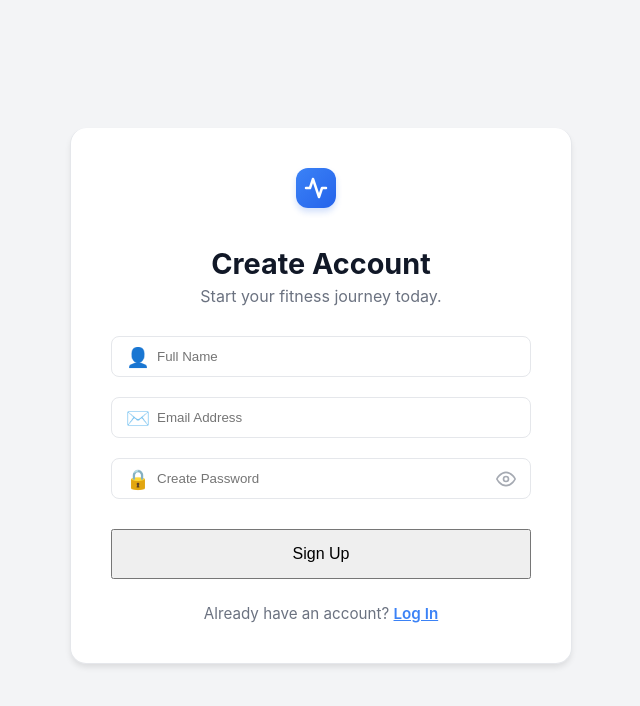
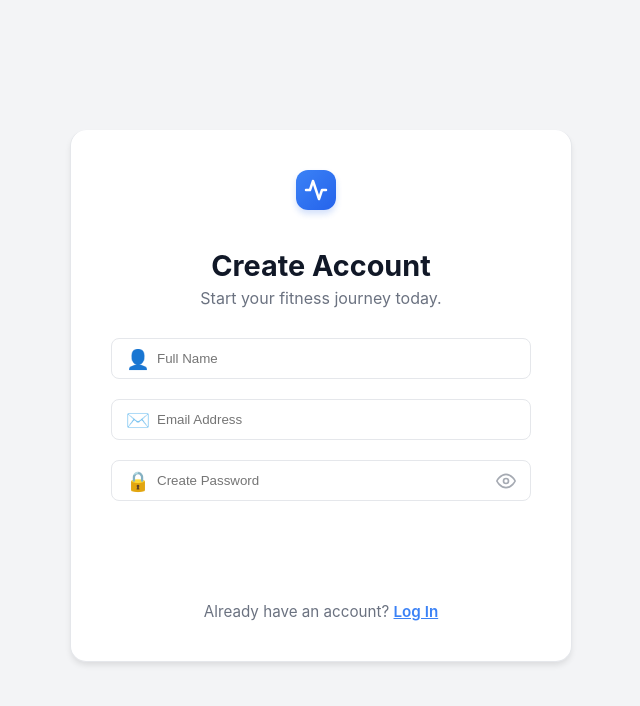
Before and after one commit to kshitijarenuke-cell/WorkoutPlanner, a React app in the folder frontend/: page /signup in a window 1280 px wide. Shown: the top 706 px of the page, without its empty margins (319-959 px from the left). Built offline with nearby package versions, Linux system fonts and the light colour scheme; the HTML template or start-up script is replaced by a standard one.

Commit message:
Fix: schedule error

```diff
--- a/frontend/src/pages/Login.jsx
+++ b/frontend/src/pages/Login.jsx
@@ -21,7 +21,6 @@ const Login = () => {
     e.preventDefault();
     setLoading(true);
     try {
-      // Assuming 'login' function in AuthContext already uses VITE_API_URL internally
       const userData = await login(email, password);
       await checkOnboarding(userData);
     } catch (err) {
@@ -35,8 +34,6 @@ const Login = () => {
   const handleGoogleSuccess = async (credentialResponse) => {
     setLoading(true);
     try {
-      // ✅ FIX: Added `${import.meta.env.VITE_API_URL}` to direct traffic to the Backend
-      // This prevents the 404 error by pointing to https://workoutplanner-backend.onrender.com
       const res = await axios.post(`${import.meta.env.VITE_API_URL}/api/users/google-login`, {
         token: credentialResponse.credential,
       });
@@ -44,7 +41,6 @@ const Login = () => {
       const userData = res.data;
       localStorage.setItem("user", JSON.stringify(userData));
 
-      // Update AuthContext so the app immediately knows the user
       if (typeof setUser === "function") setUser(userData);
 
       await checkOnboarding(userData);
@@ -58,7 +54,6 @@ const Login = () => {
   };
 
   const checkOnboarding = async (user) => {
-    // Only route to onboarding for newly created accounts
     if (user?.isNewUser) {
       navigate("/onboarding");
     } else {
@@ -108,7 +103,6 @@ const Login = () => {
             />
           </div>
 
-          {/* PASSWORD INPUT WITH PROFESSIONAL ICONS */}
           <div className="input-group">
             <span className="input-icon">🔒</span>
             <input
@@ -135,13 +129,11 @@ const Login = () => {
               }}
             >
               {showPassword ? (
-                // EYE OFF ICON (Hidden)
                 <svg xmlns="http://www.w3.org/2000/svg" width="20" height="20" viewBox="0 0 24 24" fill="none" stroke="currentColor" strokeWidth="2" strokeLinecap="round" strokeLinejoin="round">
                   <path d="M17.94 17.94A10.07 10.07 0 0 1 12 20c-7 0-11-8-11-8a18.45 18.45 0 0 1 5.06-5.94M9.9 4.24A9.12 9.12 0 0 1 12 4c7 0 11 8 11 8a18.5 18.5 0 0 1-2.16 3.19m-6.72-1.07a3 3 0 1 1-4.24-4.24"></path>
                   <line x1="1" y1="1" x2="23" y2="23"></line>
                 </svg>
               ) : (
-                // EYE ICON (Visible)
                 <svg xmlns="http://www.w3.org/2000/svg" width="20" height="20" viewBox="0 0 24 24" fill="none" stroke="currentColor" strokeWidth="2" strokeLinecap="round" strokeLinejoin="round">
                   <path d="M1 12s4-8 11-8 11 8 11 8-4 8-11 8-11-8-11-8z"></path>
                   <circle cx="12" cy="12" r="3"></circle>
@@ -153,7 +145,19 @@ const Login = () => {
           <button
             type="submit"
             disabled={loading}
-            style={{ width: "100%", padding: "14px", fontSize: "1rem", marginTop: "10px" }}
+            style={{
+              width: "100%",
+              padding: "14px",
+              fontSize: "1rem",
+              marginTop: "10px",
+              // LOADING STYLE FIX:
+              background: loading ? "#9CA3AF" : "var(--primary)",
+              color: "white",
+              border: "none",
+              borderRadius: "6px",
+              cursor: loading ? "not-allowed" : "pointer",
+              transition: "background 0.3s ease"
+            }}
           >
             {loading ? "Logging in..." : "Sign In"}
           </button>
--- a/frontend/src/pages/Signup.jsx
+++ b/frontend/src/pages/Signup.jsx
@@ -1,9 +1,8 @@
-import { useState } from "react";
+import { useState, useContext } from "react";
 import { useNavigate, Link, useLocation } from "react-router-dom";
 import { motion } from "framer-motion";
 import axios from "axios";
 import Logo from "../components/Logo";
-import { useContext } from "react";
 import AuthContext from "../context/AuthContext";
 
 const Signup = () => {
@@ -33,7 +32,6 @@ const Signup = () => {
     setLoading(true);
     try {
       const newUser = await register(name, email, password);
-      // If registration succeeded and the backend marked this as a new user, send them to onboarding
       if (newUser) {
         navigate("/onboarding");
       } else {
@@ -96,7 +94,6 @@ const Signup = () => {
             <input className="input-with-icon" type="email" placeholder="Email Address" value={email} onChange={(e) => setEmail(e.target.value)} required />
           </div>
 
-          {/* PASSWORD INPUT WITH PROFESSIONAL ICONS */}
           <div className="input-group">
             <span className="input-icon">🔒</span>
             <input
@@ -123,13 +120,11 @@ const Signup = () => {
               }}
             >
               {showPassword ? (
-                // EYE OFF ICON
                 <svg xmlns="http://www.w3.org/2000/svg" width="20" height="20" viewBox="0 0 24 24" fill="none" stroke="currentColor" strokeWidth="2" strokeLinecap="round" strokeLinejoin="round">
                   <path d="M17.94 17.94A10.07 10.07 0 0 1 12 20c-7 0-11-8-11-8a18.45 18.45 0 0 1 5.06-5.94M9.9 4.24A9.12 9.12 0 0 1 12 4c7 0 11 8 11 8a18.5 18.5 0 0 1-2.16 3.19m-6.72-1.07a3 3 0 1 1-4.24-4.24"></path>
                   <line x1="1" y1="1" x2="23" y2="23"></line>
                 </svg>
               ) : (
-                // EYE ICON
                 <svg xmlns="http://www.w3.org/2000/svg" width="20" height="20" viewBox="0 0 24 24" fill="none" stroke="currentColor" strokeWidth="2" strokeLinecap="round" strokeLinejoin="round">
                   <path d="M1 12s4-8 11-8 11 8 11 8-4 8-11 8-11-8-11-8z"></path>
                   <circle cx="12" cy="12" r="3"></circle>
@@ -138,7 +133,23 @@ const Signup = () => {
             </span>
           </div>
 
-          <button type="submit" disabled={loading} style={{ width: "100%", padding: "14px", fontSize: "1rem", marginTop: "10px", background: "" }}>
+          <button
+            type="submit"
+            disabled={loading}
+            style={{
+              width: "100%",
+              padding: "14px",
+              fontSize: "1rem",
+              marginTop: "10px",
+              // LOADING STYLE FIX:
+              background: loading ? "#9CA3AF" : "var(--accent)",
+              color: "white",
+              border: "none",
+              borderRadius: "6px",
+              cursor: loading ? "not-allowed" : "pointer",
+              transition: "background 0.3s ease"
+            }}
+          >
             {loading ? "Creating..." : "Sign Up"}
           </button>
         </form>
```
